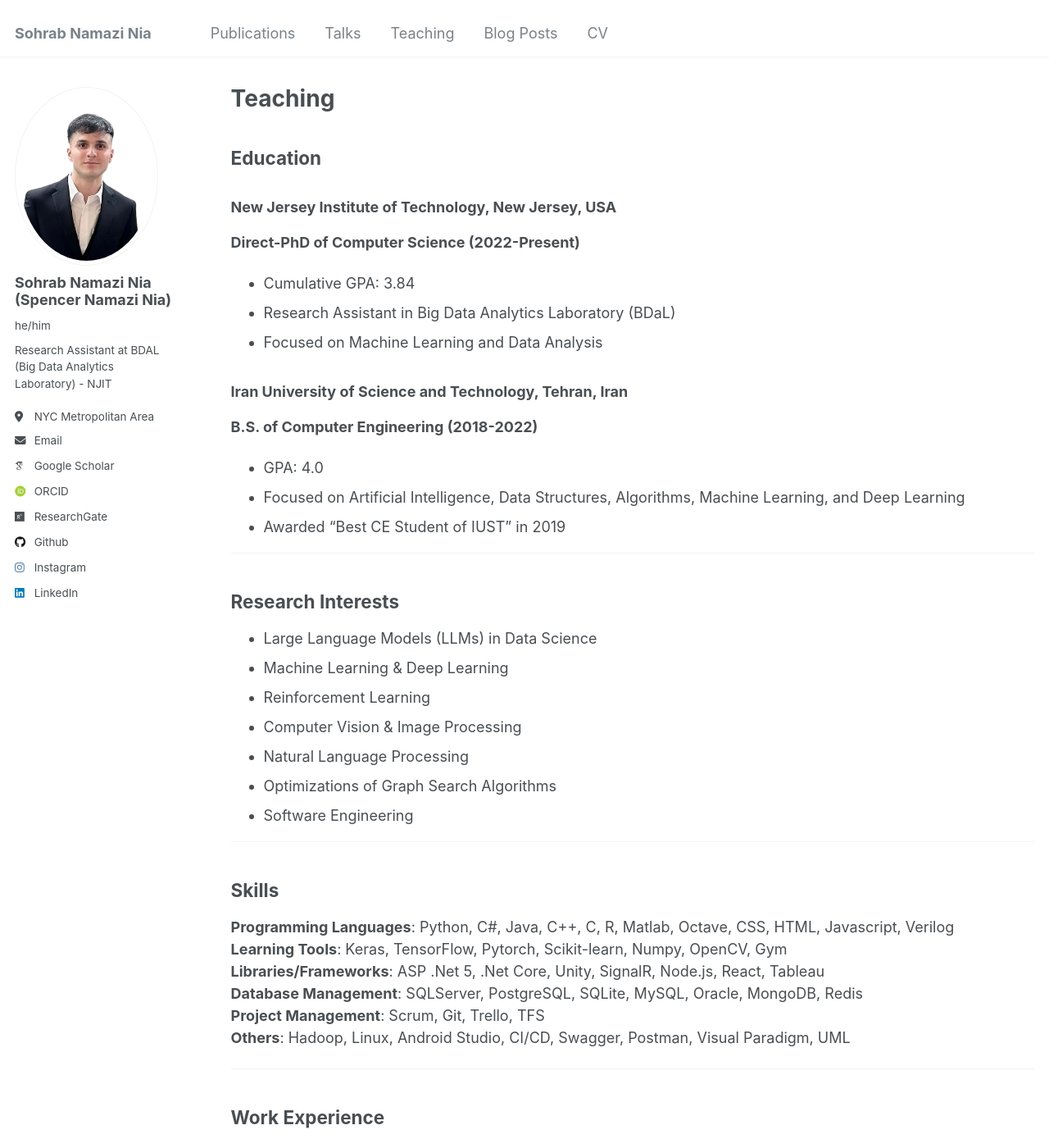
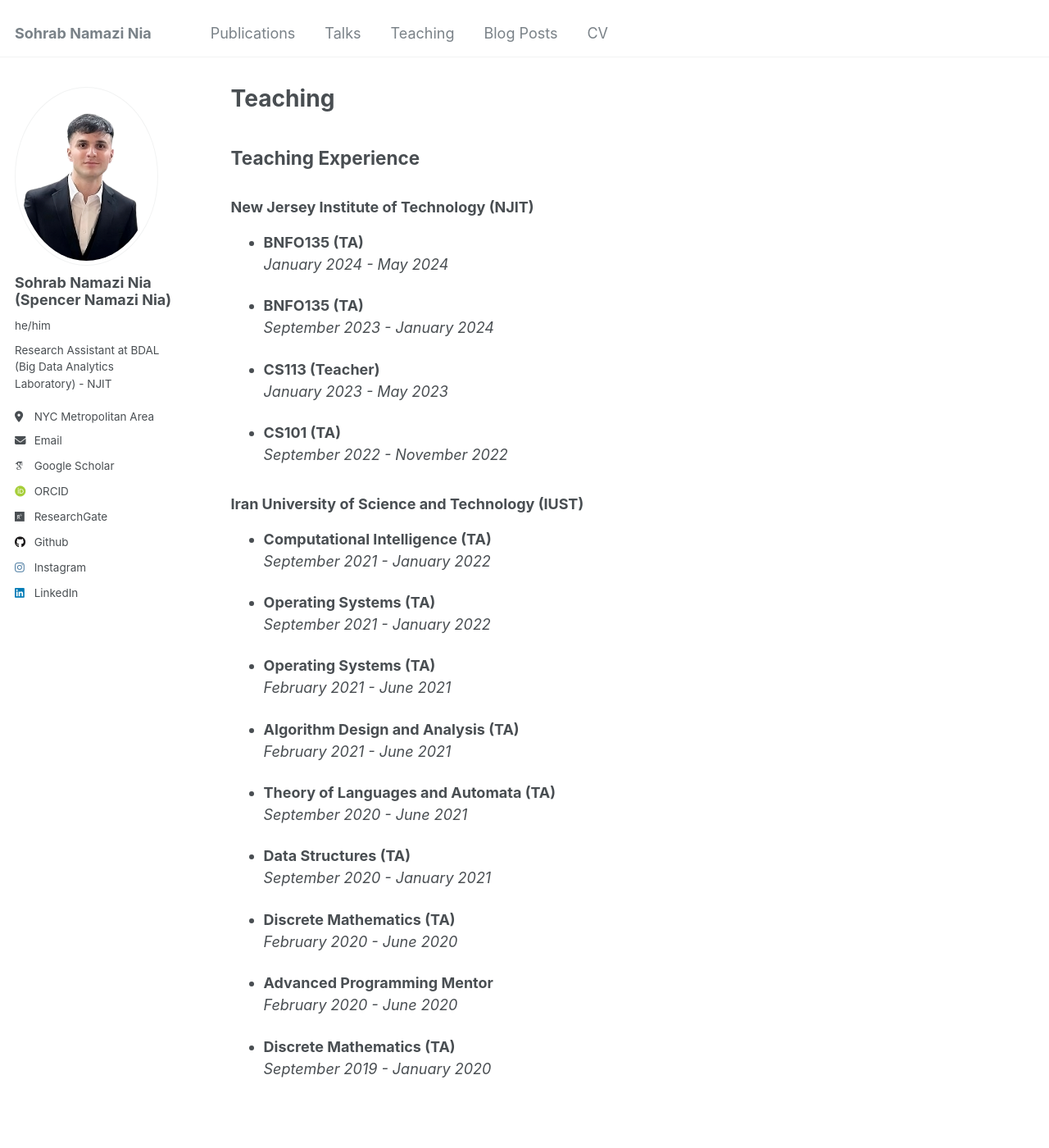
Before and after one commit to sohrabnamazinia/sohrabnamazinia.github.io, a Jekyll site: the page built from _pages/teaching.md, in a window 1280 px wide and 1400 px high. Shown: the whole window at 82% size. Built offline with Jekyll 4.4.1, drawn with Linux system fonts in a browser that asks for light colours; some web fonts are replaced; some of the changed text lies outside the part shown.

Commit message:
update teaching.md

```diff
--- a/_pages/teaching.md
+++ b/_pages/teaching.md
@@ -9,127 +9,47 @@ redirect_from:
 
 {% include base_path %}
 
-## Education
-
-### New Jersey Institute of Technology, New Jersey, USA
-**Direct-PhD of Computer Science (2022-Present)**
-- Cumulative GPA: 3.84
-- Research Assistant in Big Data Analytics Laboratory (BDaL)
-- Focused on Machine Learning and Data Analysis
-
-### Iran University of Science and Technology, Tehran, Iran
-**B.S. of Computer Engineering (2018-2022)**
-- GPA: 4.0
-- Focused on Artificial Intelligence, Data Structures, Algorithms, Machine Learning, and Deep Learning
-- Awarded "Best CE Student of IUST" in 2019
-
----
-
-## Research Interests
-
-- Large Language Models (LLMs) in Data Science
-- Machine Learning & Deep Learning
-- Reinforcement Learning
-- Computer Vision & Image Processing
-- Natural Language Processing
-- Optimizations of Graph Search Algorithms
-- Software Engineering
-
----
-
-## Skills
-
-**Programming Languages**: Python, C#, Java, C++, C, R, Matlab, Octave, CSS, HTML, Javascript, Verilog
-**Learning Tools**: Keras, TensorFlow, Pytorch, Scikit-learn, Numpy, OpenCV, Gym
-**Libraries/Frameworks**: ASP .Net 5, .Net Core, Unity, SignalR, Node.js, React, Tableau
-**Database Management**: SQLServer, PostgreSQL, SQLite, MySQL, Oracle, MongoDB, Redis
-**Project Management**: Scrum, Git, Trello, TFS
-**Others**: Hadoop, Linux, Android Studio, CI/CD, Swagger, Postman, Visual Paradigm, UML
-
----
-
-## Work Experience
-
-### Research Assistant
-**Big Data Analytics Laboratory (BDaL), NJIT (2022 - Present)**
-- Optimized large-scale data analytics problems
-- Focused on Machine Learning, Reinforcement Learning, and Graph Search Optimization
-
-### Machine Learning Intern
-**Tiva System, Tehran, Iran (2020 - 2022)**
-- Enhanced and analyzed Machine Learning algorithms for classification and regression problems
-
-### Full-Stack Developer
-**Tiva System, Tehran, Iran (2020 - 2021)**
-- Web developer using ASP.Net Core
-- Managed databases with SQLServer, PostgreSQL, SQLite
-
-### Freelance Android and Backend Developer
-**(2019 - 2022)**
-- Developed Android apps with Android Studio
-- Backend development using Entity Framework and ASP.Net Core
-
----
-
-## Publications
-
-- **Personalized Recommendation using LLMs and Human-in-the-loop**
-  *In Progress*
-- **X-ray Image Enhancement using G-CLAHE**
-  *IJPRAI, June 2024*
-- **Efficient Policy Reusability in Reinforcement Learning**
-  *PVLDBv17, May 2024 (Submitted)*
-- **Edge Landmarks for Answering Lower Bound Distance Queries**
-  *KDD 2024 (Submitted)*
-
----
-
-## Certifications & Awards
-
-- **RCR Basic Course Certification (Nov 2022)** - Coursera
-- **Advanced Algorithms and Complexity (Sep 2020)** - Coursera
-- **Award: Best Student of the Year in CE Department at IUST (Nov 2019)**
-- **Ranked among the top 0.4% in the Iran University Entrance Exam (Aug 2018)**
-
----
-
 ## Teaching Experience
 
-- **BNFO135 (NJIT) TA (Jan 2024 - May 2024)**
-- **CS113 (NJIT) Teacher (Jan 2023 - May 2023)**
-- **Artificial Intelligence TA (IUST) (Sep 2021 - Jan 2022)**
-- **Operating Systems TA (IUST) (Sep 2021 - Jan 2022)**
+### New Jersey Institute of Technology (NJIT)
 
----
+- **BNFO135 (TA)**
+  *January 2024 - May 2024*
 
-## Projects
+- **BNFO135 (TA)**
+  *September 2023 - January 2024*
 
-- **X-ray Image Enhancement using G-CLAHE (2024)**
-  [GitHub](https://github.com/sohrabnamazinia/X-ray-Image-Enhancement-using-G-CLAHE)
-- **Big Data - Flight Analysis using Hadoop (2023)**
-  [GitHub](https://github.com/sohrabnamazinia/Flight-Analysis-Hadoop)
-- **Anomaly-based IDS for IoT Networks (2023)**
-  [GitHub](https://github.com/sohrabnamazinia/Anomaly-based-IDS-for-IoT-Networks)
-- **Facial Emotion Recognition using AlexNet (2023)**
-  [GitHub](https://github.com/sohrabnamazinia/Facial-Emotion-Recognition)
-- **Policy Reusability in Reinforcement Learning (2023)**
-  [GitHub](https://github.com/sohrabnamazinia/Policy-Reusablity-In-RL)
+- **CS113 (Teacher)**
+  *January 2023 - May 2023*
 
----
+- **CS101 (TA)**
+  *September 2022 - November 2022*
 
-## Languages
+### Iran University of Science and Technology (IUST)
 
-- **English**: Full Professional Proficiency (TOEFL IBT: 107)
-- **Persian**: Native
-- **Spanish**: Limited Working Proficiency
+- **Computational Intelligence (TA)**
+  *September 2021 - January 2022*
 
----
+- **Operating Systems (TA)**
+  *September 2021 - January 2022*
 
-## References
+- **Operating Systems (TA)**
+  *February 2021 - June 2021*
 
-1. **Dr. Senjuti Basu Roy** - Associate Professor at NJIT
-   Email: senjutib@gmail.com
-2. **Dr. Sauleh Eetemadi** - Assistant Professor at IUST
-   Email: sauleh@gmail.com
-3. **Dr. Nasser Mozayani** - Associate Professor at IUST
-   Email: mozayani@iust.ac.ir
+- **Algorithm Design and Analysis (TA)**
+  *February 2021 - June 2021*
+
+- **Theory of Languages and Automata (TA)**
+  *September 2020 - June 2021*
+
+- **Data Structures (TA)**
+  *September 2020 - January 2021*
+
+- **Discrete Mathematics (TA)**
+  *February 2020 - June 2020*
+
+- **Advanced Programming Mentor**
+  *February 2020 - June 2020*
+
+- **Discrete Mathematics (TA)**
+  *September 2019 - January 2020*
```
